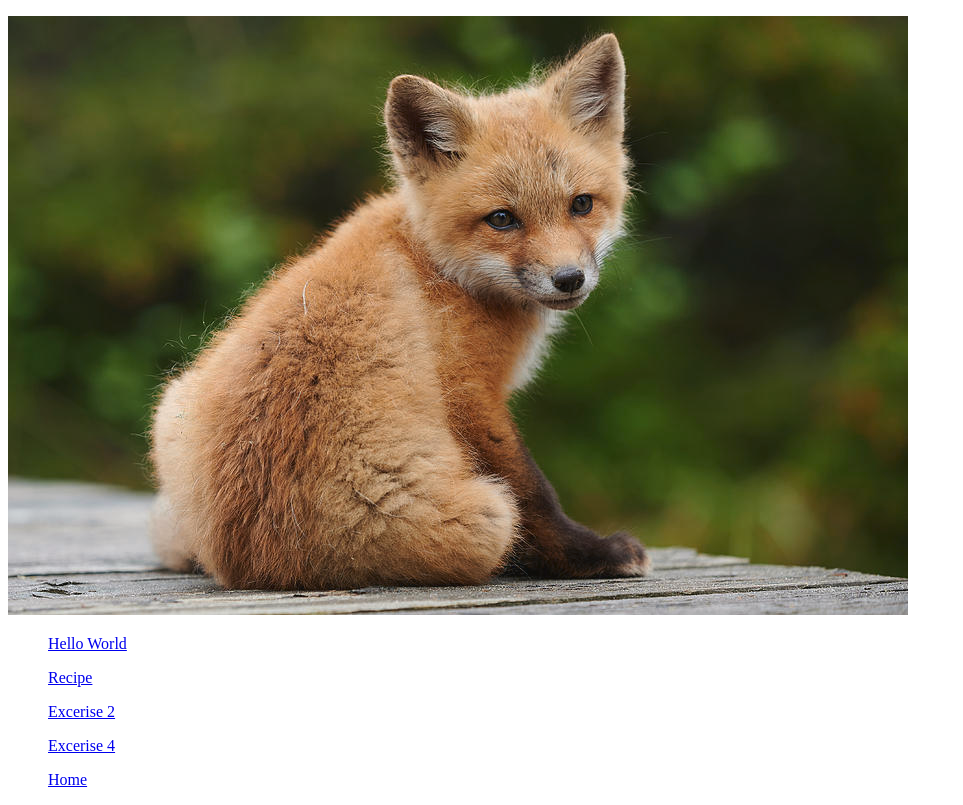
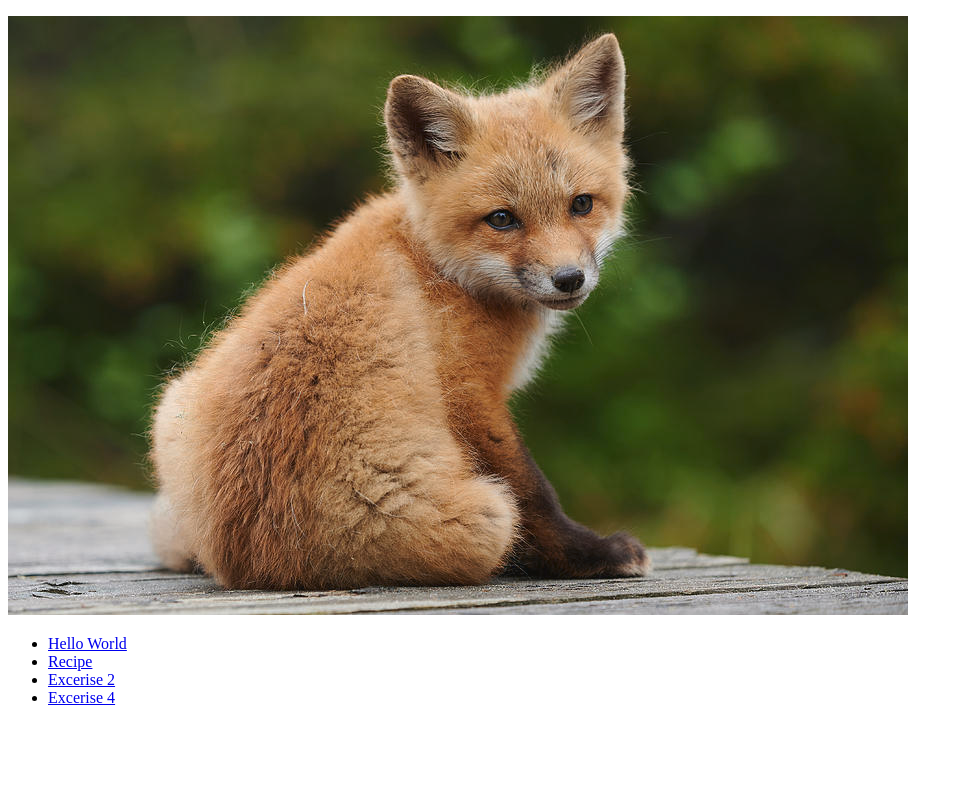
Before and after one commit to aaliyah-web/mmp240, a plain HTML site: page index.html in a window 1280 px wide. Shown: the part 105-910 px from the top of the page, without its empty margins (0-963 px from the left). After the commit the page ends 828 px from the top, so only its background shows below. Drawn offline with Linux system fonts and the light colour scheme.

Commit message:
Add files via upload

```diff
--- a/index.html
+++ b/index.html
@@ -1,16 +1,18 @@
 <!DOCTYPE html>
 <html>
   <head>
+    <meta charset="utf-8">
     <title>Aaliyah's MMP 240 Class Website</title>
   </head>
   <body>
     <h1>MMP 240 Projects</h1>
     <h3> Welcome to Aaliyah's Class Portflio! This is the website to showcase Aaliyah's work throughout the school year.</h3>
   <img src="redfox.jpg" alt="redfox">
-  <ul> <a href="file:///Volumes/BROKEN/mmp240/helloworld/helloworld.html"> Hello World </a> </ul>
-<ul> <a href="file:///Volumes/BROKEN/mmp240/recipe/recipe2.html"> Recipe</a> </ul>
-<ul> <a href="file:///Volumes/BROKEN/mmp240/exercise2/exercise2.html"> Excerise 2 </a> </ul>
-<ul> <a href="file:///Volumes/BROKEN/mmp240/exercise4.html"> Excerise 4 </a> </ul>
-<ul> <a href="file:///Volumes/BROKEN/mmp240/index.html"> Home </a> </ul>
+  <ul>
+  <li> <a href="helloworld/helloworld.html"> Hello World </a> </li>
+<li> <a href="recipe/recipe2.html"> Recipe</a> </li>
+<li> <a href="excerise2/excerise2.html"> Excerise 2 </a> </li>
+<li> <a href="excerise4/excerise4"> Excerise 4 </a> </li>
+</ul>
   </body>
 </html>
```
